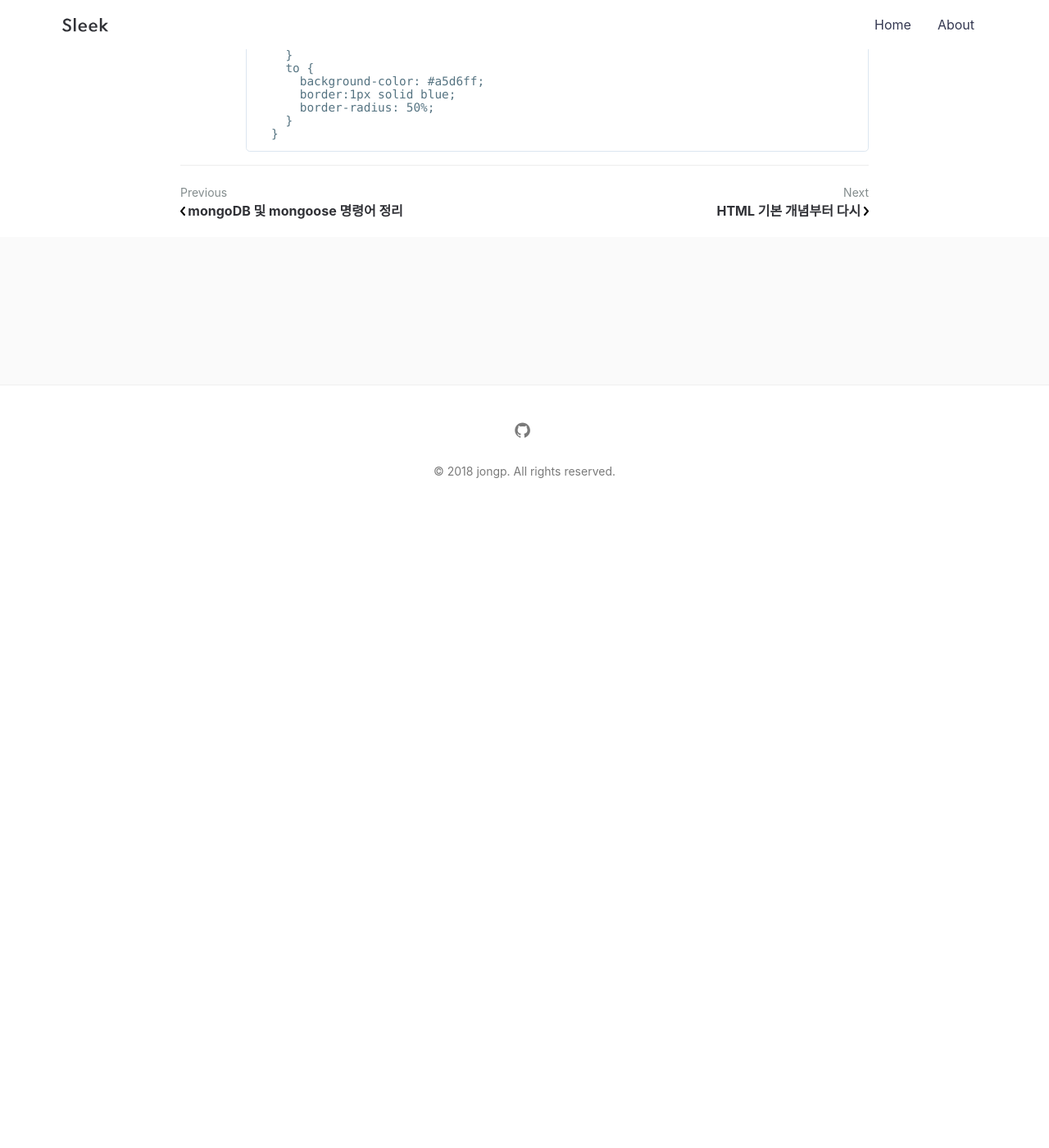
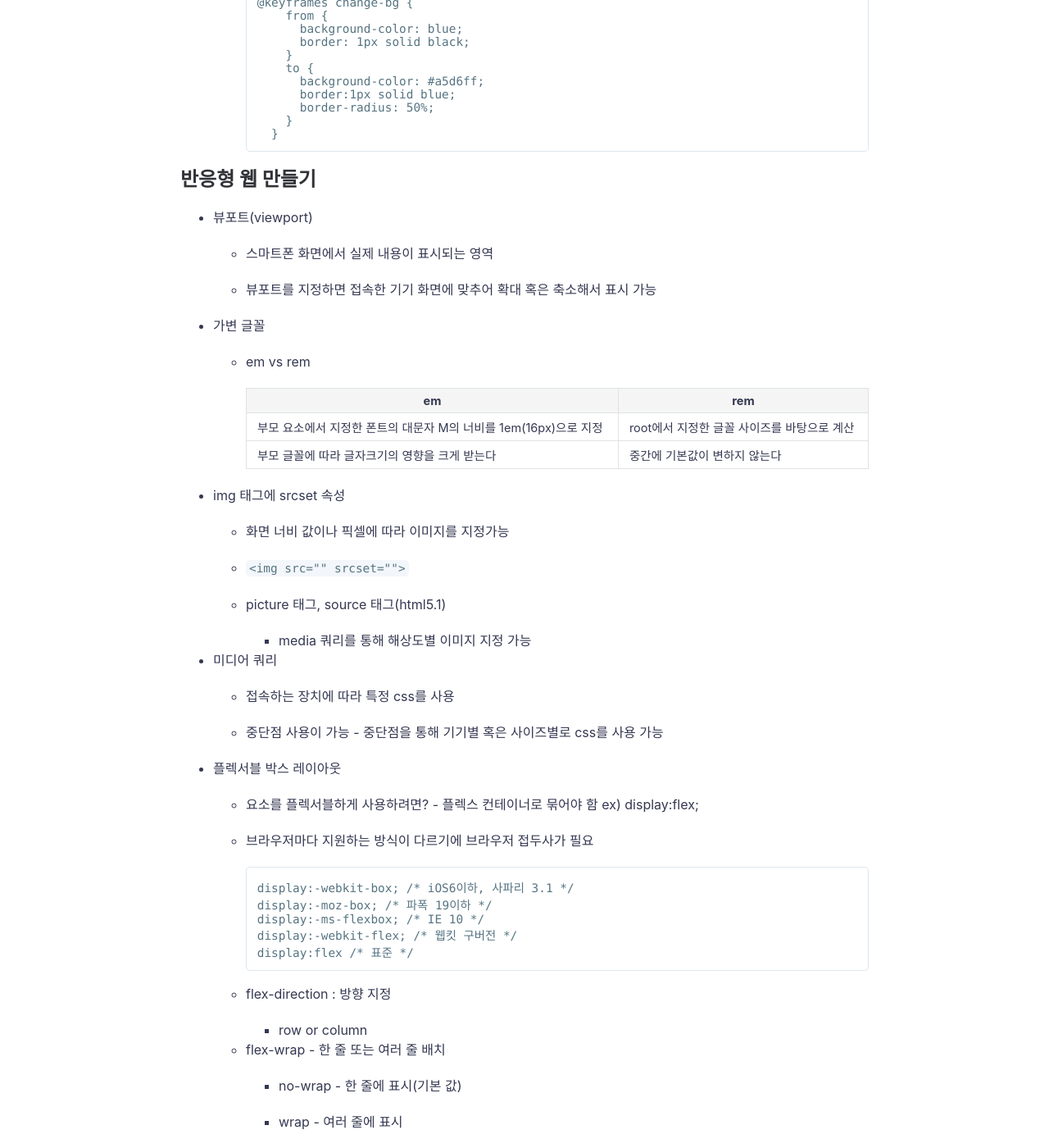
Before and after one commit to jonggyun/jonggyun.github.io, a Jekyll site: the page built from _posts/2018-10-27-css-study.md, in a window 1280 px wide and 1400 px high, scrolled down 9472 px. Shown: the whole window at 82% size. Built offline with Jekyll 4.4.1, drawn with Linux system fonts in a browser that asks for light colours; comment, search, counter and statistics services are not loaded; before the commit the page ends 10102 px from its top, so only the background shows below that; some of the changed text lies outside the part shown.

Commit message:
modify post css media-query and flexible design

````diff
--- a/_posts/2018-10-27-css-study.md
+++ b/_posts/2018-10-27-css-study.md
@@ -425,3 +425,84 @@ h1, h2 - h1태그에도 적용 h2태그에도 적용. 이런 것들을 **그룹
           }
         }
       ```
+
+## 반응형 웹 만들기
+
+* 뷰포트(viewport)
+
+  * 스마트폰 화면에서 실제 내용이 표시되는 영역
+
+  * 뷰포트를 지정하면 접속한 기기 화면에 맞추어 확대 혹은 축소해서 표시 가능
+
+* 가변 글꼴
+
+  * em vs rem
+
+    |em | rem|
+    |--|-----|
+    |부모 요소에서 지정한 폰트의 대문자 M의 너비를 1em(16px)으로 지정|root에서 지정한 글꼴 사이즈를 바탕으로 계산|
+    |부모 글꼴에 따라 글자크기의 영향을 크게 받는다| 중간에 기본값이 변하지 않는다|
+
+* img 태그에 srcset 속성
+
+  * 화면 너비 값이나 픽셀에 따라 이미지를 지정가능
+
+  * ```<img src="" srcset="">```
+
+  * picture 태그, source 태그(html5.1)
+
+    * media 쿼리를 통해 해상도별 이미지 지정 가능
+
+* 미디어 쿼리
+
+  * 접속하는 장치에 따라 특정 css를 사용
+
+  * 중단점 사용이 가능 - 중단점을 통해 기기별 혹은 사이즈별로 css를 사용 가능
+
+* 플렉서블 박스 레이아웃
+
+  * 요소를 플렉서블하게 사용하려면? - 플렉스 컨테이너로 묶어야 함 ex) display:flex;
+
+  * 브라우저마다 지원하는 방식이 다르기에 브라우저 접두사가 필요
+
+    ```
+    display:-webkit-box; /* iOS6이하, 사파리 3.1 */
+    display:-moz-box; /* 파폭 19이하 */
+    display:-ms-flexbox; /* IE 10 */
+    display:-webkit-flex; /* 웹킷 구버전 */
+    display:flex /* 표준 */
+    ```
+
+  * flex-direction : 방향 지정
+
+      * row or column
+
+  * flex-wrap - 한 줄 또는 여러 줄 배치
+
+    * no-wrap - 한 줄에 표시(기본 값)
+
+    * wrap - 여러 줄에 표시
+
+  * flex-flow - 플렉스 방향과 여러 줄의 배치를 한 번에 지정
+
+    * flex-flow:colum wrap; - 위에서 아래로, 여러 줄에 표시
+
+  * flex - 플렉스 항목의 크기 조절
+
+    * flex:1 1 0; - 늘이거나 줄이지 않음
+
+    * flex:2 2 0; - 2배 늘리거나 2배 줄임
+
+  * justify-content - 주축(가로)의 배치 방법 지정
+
+    * flext-end - 주축의 끝점을 기준으로 배치(우측 정렬?)
+
+    * space-around - 항목을 같은 간격으로 배치 (전체에서 중간중간에 동일 간격으로 margin?? 발생)
+
+  * align-items - 교차축(세로) 기준 배치방법
+
+    * center
+
+    * flex-end - 교차축의 끝점으로 배치(footer의 경우 최하단에 배치)
+
+  * align-content - 여러 줄일 때 배치 방법 지정
````
